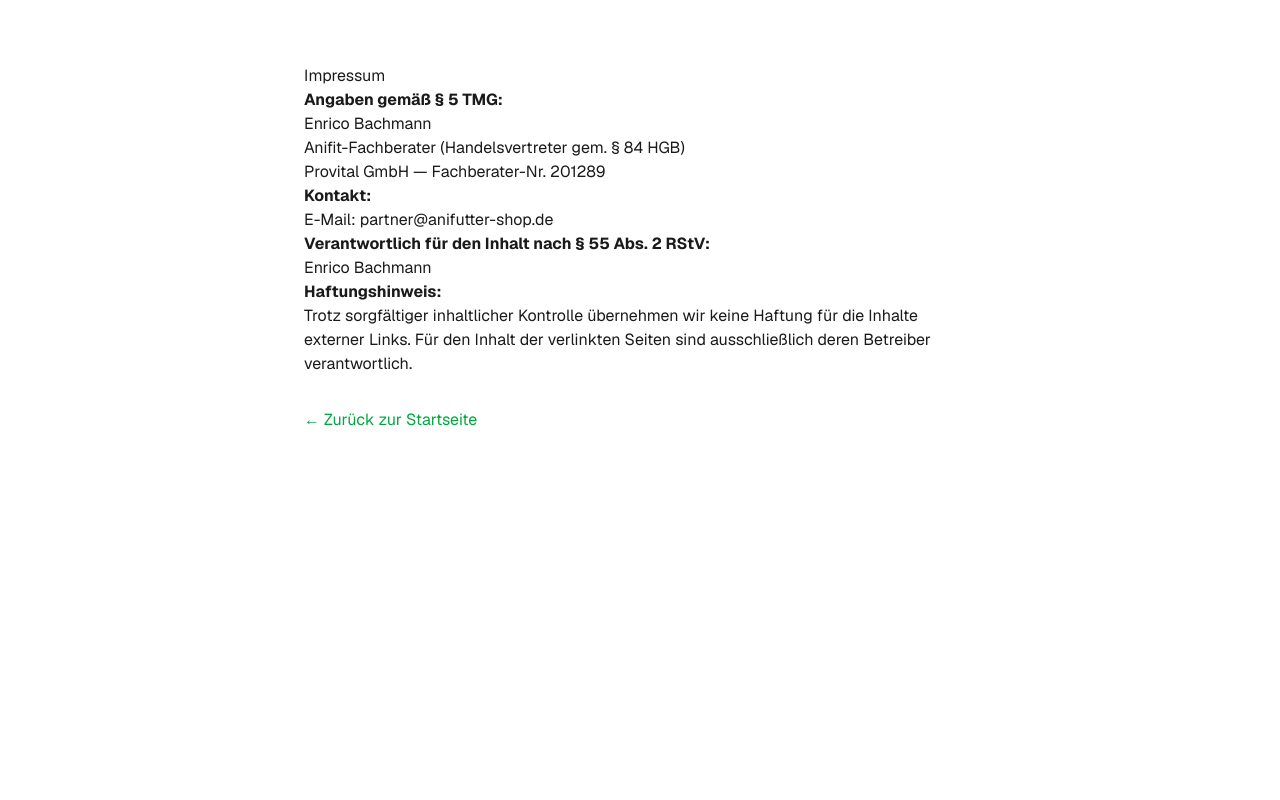
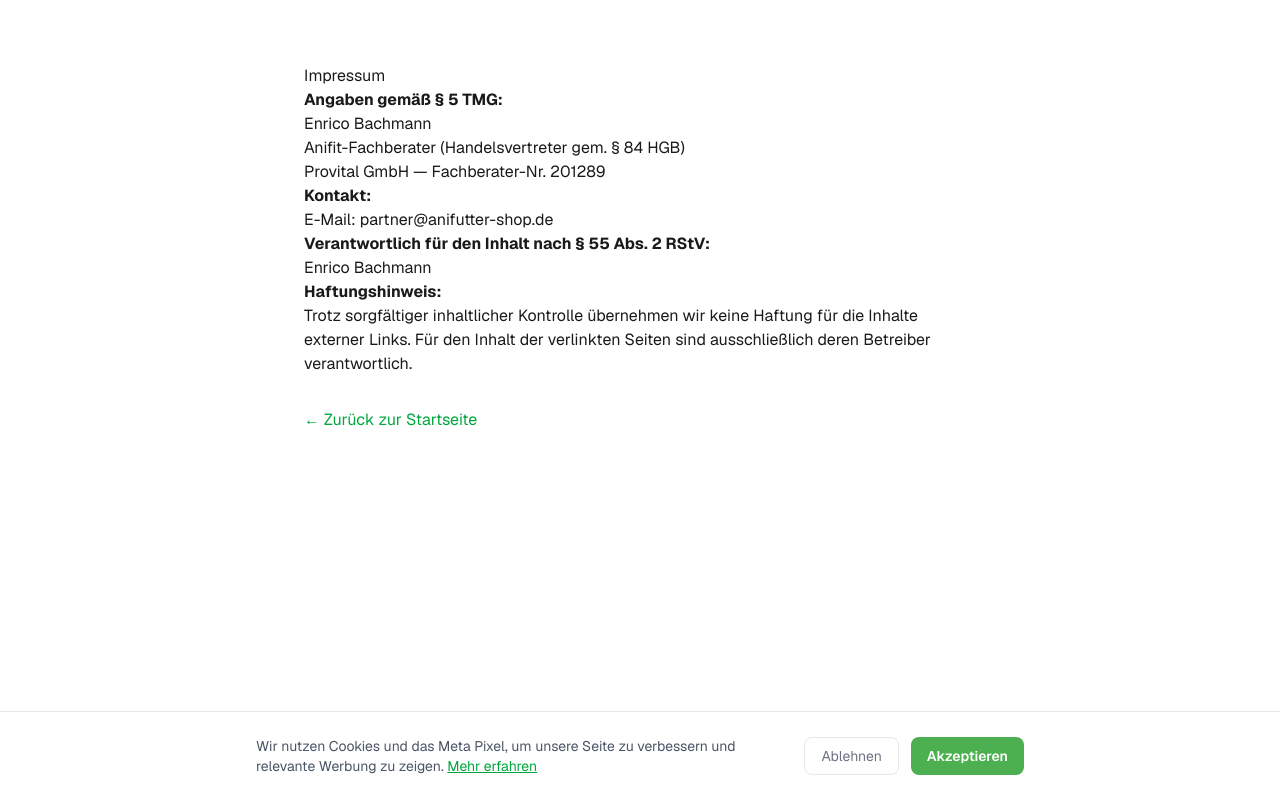
Before and after one commit to Rinacla/anifit-partner-funnel, a Next.js app: page /impressum in a window 1280 px wide. Built offline with nearby package versions, Linux system fonts and the light colour scheme.

Commit message:
feat: DSGVO cookie consent banner (Meta Pixel opt-out)

```diff
--- /dev/null
+++ b/app/_components/CookieBanner.tsx
@@ -0,0 +1,54 @@
+"use client";
+
+import { useState, useEffect } from "react";
+
+export default function CookieBanner() {
+  const [show, setShow] = useState(false);
+
+  useEffect(() => {
+    const consent = localStorage.getItem("cookie_consent");
+    if (!consent) setShow(true);
+  }, []);
+
+  function accept() {
+    localStorage.setItem("cookie_consent", "accepted");
+    setShow(false);
+  }
+
+  function decline() {
+    localStorage.setItem("cookie_consent", "declined");
+    setShow(false);
+    // Disable Meta Pixel
+    if (typeof window !== "undefined") {
+      (window as any).fbq = function () {};
+    }
+  }
+
+  if (!show) return null;
+
+  return (
+    <div className="fixed bottom-0 left-0 right-0 bg-white border-t border-gray-200 shadow-lg z-50 p-4 sm:p-6">
+      <div className="max-w-3xl mx-auto flex flex-col sm:flex-row items-start sm:items-center gap-4">
+        <p className="text-sm text-gray-600 flex-1">
+          Wir nutzen Cookies und das Meta Pixel, um unsere Seite zu verbessern und relevante Werbung zu zeigen.{" "}
+          <a href="/datenschutz" className="text-green-600 underline">Mehr erfahren</a>
+        </p>
+        <div className="flex gap-3">
+          <button
+            onClick={decline}
+            className="px-4 py-2 text-sm text-gray-500 border border-gray-200 rounded-lg hover:bg-gray-50"
+          >
+            Ablehnen
+          </button>
+          <button
+            onClick={accept}
+            className="px-4 py-2 text-sm text-white font-semibold rounded-lg"
+            style={{ background: "#4CAF50" }}
+          >
+            Akzeptieren
+          </button>
+        </div>
+      </div>
+    </div>
+  );
+}
--- a/app/layout.tsx
+++ b/app/layout.tsx
@@ -1,6 +1,7 @@
 import type { Metadata, Viewport } from "next";
 import { Geist } from "next/font/google";
 import Script from "next/script";
+import CookieBanner from "./_components/CookieBanner";
 import "./globals.css";
 
 const geistSans = Geist({
@@ -65,7 +66,7 @@ export default function RootLayout({
           />
         </noscript>
       </head>
-      <body className={`${geistSans.variable} antialiased`}>{children}</body>
+      <body className={`${geistSans.variable} antialiased`}>{children}<CookieBanner /></body>
     </html>
   );
 }
```
